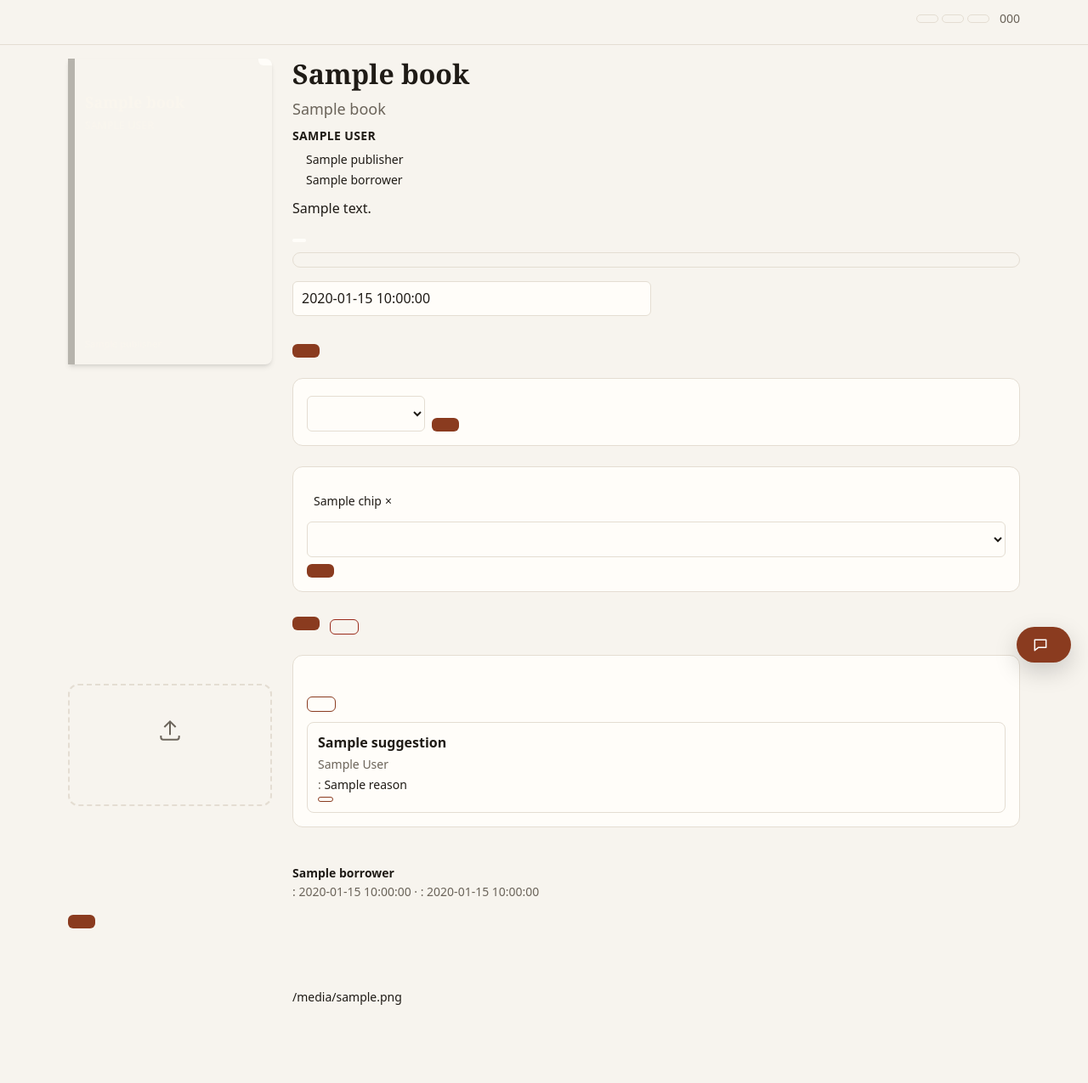
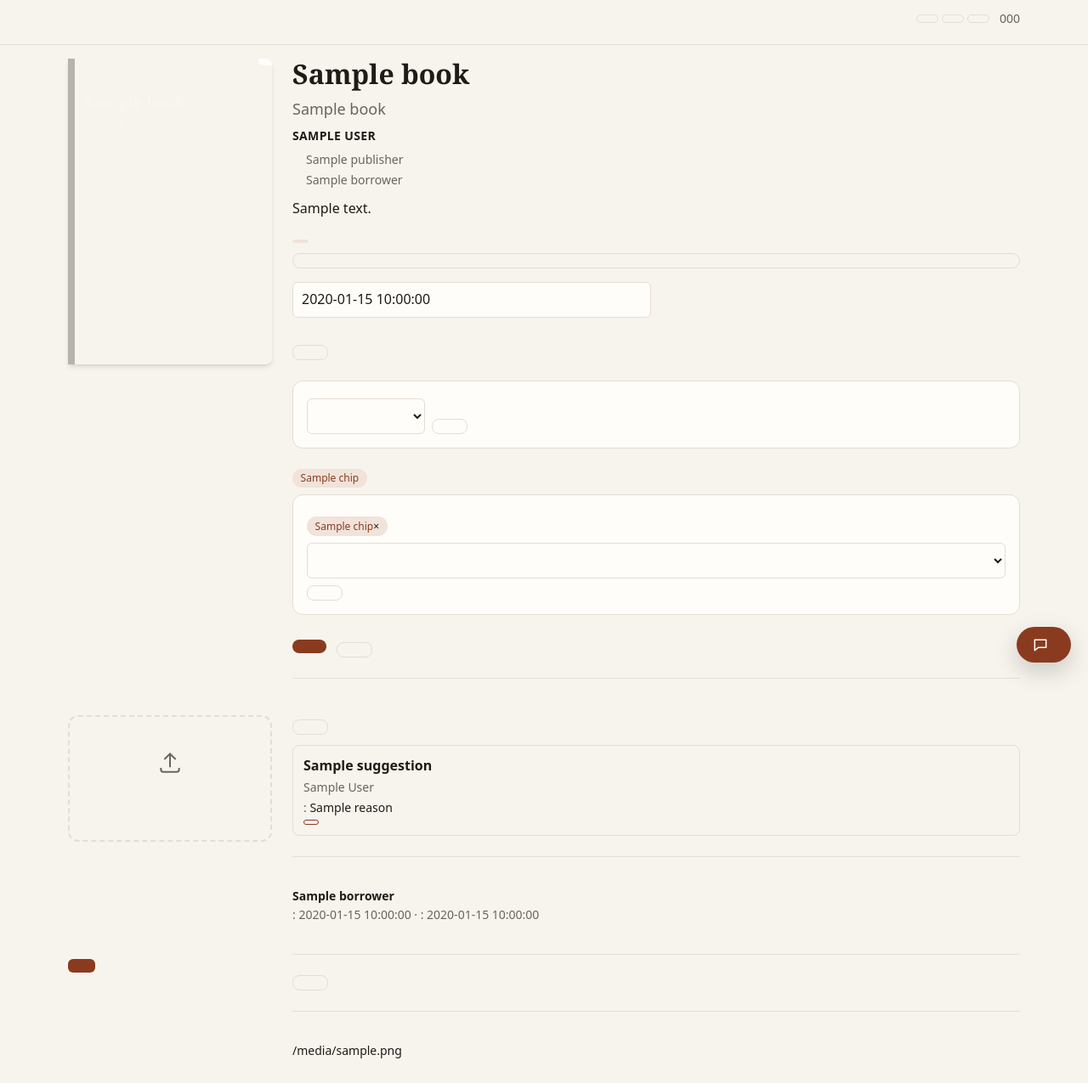
Before and after one commit to ozlemhakdagli/my_library, a Python web app: template src/library/web/templates/detail.html in a window 1280 px wide. Shown: the whole page at 85% size. Before the commit the page ends 1183 px from the top, so only its background shows below. Run offline with Jinja, Linux system fonts and the light colour scheme; the template is opened without the code that fills it: most values are stand-ins (such as "Sample title", 1, 10 or a date in 2020).

Commit message:
feat: apply editorial design to the book detail page
Co-Authored-By: Claude Sonnet 5 <noreply@anthropic.com>

```diff
--- a/src/library/web/templates/_shelf.html
+++ b/src/library/web/templates/_shelf.html
@@ -1,5 +1,11 @@
-<div id="shelf-block" class="grid gap-3 rounded-xl border border-line bg-surface p-4">
-  <form method="post" action="/books/{{ book_id }}/shelf" hx-post="/books/{{ book_id }}/shelf" hx-target="#shelf-block" hx-swap="outerHTML" class="flex flex-wrap items-end gap-2">
+<div id="shelf-block" class="grid gap-2">
+  {% set shelf_name %}{% for shelf in shelves if shelf.id == shelf_id %}{{ shelf.name }}{% endfor %}{% endset %}
+  {% if shelf_name %}
+  <div class="flex flex-wrap gap-2">
+    <span class="badge max-w-full truncate">{{ shelf_name }}</span>
+  </div>
+  {% endif %}
+  <form method="post" action="/books/{{ book_id }}/shelf" hx-post="/books/{{ book_id }}/shelf" hx-target="#shelf-block" hx-swap="outerHTML" class="panel flex flex-wrap items-end gap-2">
     <label class="grid gap-1 [&>span]:text-sm [&>span]:text-muted">
       <span>{{ t("field_shelf") }}</span>
       <select name="shelf_id">
@@ -9,7 +15,7 @@
         {% endfor %}
       </select>
     </label>
-    <button type="submit">{{ t("btn_save") }}</button>
+    <button type="submit" class="btn-secondary">{{ t("btn_save") }}</button>
   </form>
   {% if error %}<p class="text-warn">{{ error }}</p>{% endif %}
 </div>
--- a/src/library/web/templates/_status.html
+++ b/src/library/web/templates/_status.html
@@ -9,7 +9,7 @@
 <div id="status-{{ book.id }}" class="grid gap-3">
   {% if status_strip %}
   <div class="flex flex-wrap items-center gap-2">
-    <span class="inline-block rounded-full bg-surface px-2 py-0.5 text-xs text-muted">{{ t("status_" ~ current) }}</span>
+    <span class="badge">{{ t("status_" ~ current) }}</span>
   </div>
   <form method="post" action="/books/{{ book.id }}/status" role="group" aria-label="{{ t('status_group_label') }}"
         class="flex w-full gap-1 rounded-full border border-line p-1">
@@ -34,8 +34,8 @@
       <input type="text" name="finished_on" value="{{ book.finished_on or '' }}" placeholder="YYYY-MM-DD" aria-describedby="date-help">
     </label>
     {% endif %}
-    <p id="date-help" class="text-sm text-muted sm:col-span-2">{{ t("date_help") }}</p>
-    <div class="sm:col-span-2"><button type="submit">{{ t("btn_save_dates") }}</button></div>
+    <p id="date-help" class="meta sm:col-span-2">{{ t("date_help") }}</p>
+    <div class="sm:col-span-2"><button type="submit" class="btn-secondary">{{ t("btn_save_dates") }}</button></div>
   </form>
   {% endif %}
   {% endif %}
--- a/src/library/web/templates/_types.html
+++ b/src/library/web/templates/_types.html
@@ -1,11 +1,17 @@
-<div id="types-block" class="grid gap-3 rounded-xl border border-line bg-surface p-4">
-  <h2>{{ t("field_types") }}</h2>
+<div id="types-block" class="grid gap-2">
+  {% if chips %}
+  <div class="flex flex-wrap gap-2">
+    {% for chip in chips %}<span class="badge max-w-full truncate">{{ chip.name }}</span>{% endfor %}
+  </div>
+  {% endif %}
+  <div class="panel grid gap-2">
+    <p class="eyebrow">{{ t("field_types") }}</p>
     {% if error %}<p class="text-warn">{{ error }}</p>{% endif %}
     <div class="flex flex-wrap gap-2">
       {% for chip in chips %}
       <form method="post" action="/books/{{ book_id }}/types" hx-post="/books/{{ book_id }}/types" hx-target="#types-block" hx-swap="outerHTML" class="inline">
         {% for other in chips if other.id != chip.id %}<input type="hidden" name="type_id" value="{{ other.id }}">{% endfor %}
-      <span class="inline-flex items-center gap-1 rounded-full bg-surface px-2 py-0.5 text-sm [&_button]:bg-transparent [&_button]:p-0 [&_button]:text-ink">{{ chip.name }}<button type="submit" aria-label="{{ t('btn_remove') }}" title="{{ t('btn_remove') }}">&times;</button></span>
+        <span class="badge max-w-full truncate [&_button]:bg-transparent [&_button]:p-0 [&_button]:text-ink">{{ chip.name }}<button type="submit" aria-label="{{ t('btn_remove') }}" title="{{ t('btn_remove') }}">&times;</button></span>
       </form>
       {% endfor %}
     </div>
@@ -18,7 +24,8 @@
         <option value="{{ type.id }}">{{ type.name }}</option>
         {% endfor %}
       </select>
-    <button type="submit">{{ t("btn_add") }}</button>
+      <button type="submit" class="btn-secondary">{{ t("btn_add") }}</button>
     </form>
     {% endif %}
   </div>
+</div>
--- a/src/library/web/templates/detail.html
+++ b/src/library/web/templates/detail.html
@@ -6,11 +6,11 @@
   <div class="mx-auto grid w-full max-w-60 gap-3 md:mx-0">
     {% include "_cover.html" %}
     <form method="post" action="/books/{{ book.id }}/cover" enctype="multipart/form-data" class="grid gap-2">
-      <div class="grid gap-1 text-sm text-muted">
+      <div class="grid gap-1 meta">
         <span>{{ t("cover_change") }}</span>
         {{ dropzone(t, t("cover_drop_replace"), help_id="cover-change-help") }}
       </div>
-      <p id="cover-change-help" class="text-sm text-muted">{{ t("cover_help") }}</p>
+      <p id="cover-change-help" class="meta">{{ t("cover_help") }}</p>
       {% if cover_error %}<p class="text-sm text-danger" role="alert">{{ cover_error }}</p>{% endif %}
       <div><button type="submit">{{ t("cover_upload") }}</button></div>
     </form>
@@ -18,17 +18,17 @@
 
   <div class="grid min-w-0 content-start gap-6">
     <header class="grid gap-2">
-      <h1 class="font-serif">{{ book.title }}</h1>
+      <h1>{{ book.title }}</h1>
       {% if book.subtitle %}<p class="text-lg text-muted">{{ book.subtitle }}</p>{% endif %}
       <p class="text-sm font-semibold uppercase tracking-wide">{{ book.authors | join("; ") or t("unknown") }}</p>
-      <dl class="grid grid-cols-[max-content_minmax(0,1fr)] gap-x-4 gap-y-1 text-sm">
-        <dt class="text-muted">{{ t("field_publisher") }}</dt>
+      <dl class="meta grid grid-cols-[max-content_minmax(0,1fr)] gap-x-4 gap-y-1">
+        <dt>{{ t("field_publisher") }}</dt>
         <dd>{{ book.publisher or t("unknown") }}</dd>
-        <dt class="text-muted">{{ t("field_loan") }}</dt>
+        <dt>{{ t("field_loan") }}</dt>
         <dd>{% if book.loan %}{{ book.loan.borrower }}{% else %}{{ t("not_on_loan") }}{% endif %}</dd>
       </dl>
       {% if book.review_status == "needs review" %}
-      <p><span class="inline-block rounded-full bg-warn-bg px-2 py-0.5 text-xs text-warn">{{ t("needs_review") }}</span></p>
+      <p><span class="badge badge-warn">{{ t("needs_review") }}</span></p>
       {% endif %}
       {% if book.note %}<p class="whitespace-pre-line pt-1">{{ book.note }}</p>{% endif %}
     </header>
@@ -43,44 +43,41 @@
     {% include "_types.html" %}
 
     <div class="flex flex-wrap items-center gap-3">
-      <a href="/books/{{ book.id }}/edit?lang={{ lang }}"
-         class="inline-flex items-center rounded-md bg-accent px-4 py-2 text-bg no-underline">{{ t("btn_edit") }}</a>
+      <a href="/books/{{ book.id }}/edit?lang={{ lang }}" class="btn-primary no-underline">{{ t("btn_edit") }}</a>
       <form method="post" action="/books/{{ book.id }}/delete" onsubmit='return confirm({{ t("book_delete_confirm")|tojson }});'>
-        <button type="submit" class="border border-danger bg-transparent text-danger">{{ t("btn_delete") }}</button>
+        <button type="submit" class="btn-secondary !text-danger">{{ t("btn_delete") }}</button>
       </form>
     </div>
 
-    <section class="grid gap-3 rounded-xl border border-line bg-surface p-4" aria-labelledby="suggest-title">
-      <h2 id="suggest-title" class="font-serif">{{ t("suggest_title") }}</h2>
-      <p class="text-sm text-muted">{{ t("suggest_help") }}</p>
+    <section class="section grid gap-3" aria-labelledby="suggest-title">
+      <p id="suggest-title" class="eyebrow">{{ t("suggest_title") }}</p>
+      <p class="meta">{{ t("suggest_help") }}</p>
       <form method="post" action="/books/{{ book.id }}/suggest" hx-post="/books/{{ book.id }}/suggest"
             hx-target="#suggestions-result" hx-swap="outerHTML">
-        <button type="submit" class="border border-accent bg-transparent text-accent">{{ t("suggest_btn") }}</button>
+        <button type="submit" class="btn-secondary">{{ t("suggest_btn") }}</button>
       </form>
       {% include "_suggestions.html" %}
     </section>
 
-    <section class="grid gap-2">
-      <h2 class="font-serif">{{ t("loan_history_title") }}</h2>
+    <section class="section grid gap-2">
+      <p class="eyebrow">{{ t("loan_history_title") }}</p>
       {% if loans %}
       <ul class="divide-y divide-line">
         {% for loan in loans %}
         <li class="grid gap-0.5 py-3 text-sm [overflow-wrap:anywhere]">
           <span class="font-semibold">{{ loan.borrower }}</span>
-          <span class="text-muted">{{ t("loan_lent_on") }}: {{ loan.lent_on }}{% if loan.returned_on %} · {{ t("loan_returned_on") }}: {{ loan.returned_on }}{% endif %}</span>
+          <span class="meta">{{ t("loan_lent_on") }}: {{ loan.lent_on }}{% if loan.returned_on %} · {{ t("loan_returned_on") }}: {{ loan.returned_on }}{% endif %}</span>
         </li>
         {% endfor %}
       </ul>
       {% else %}
-      <p class="text-muted">{{ t("loan_empty") }}</p>
+      <p class="meta">{{ t("loan_empty") }}</p>
       {% endif %}
     </section>
 
-    <div>
-      <button type="button" data-dialog-open="history-dialog" class="btn-plain font-serif text-[1.25rem] font-semibold underline decoration-dotted underline-offset-4">
-        {{ t("history_title") }}
-      </button>
-    </div>
+    <section class="section grid gap-2">
+      <div><button type="button" data-dialog-open="history-dialog" class="btn-secondary">{{ t("history_title") }}</button></div>
+    </section>
     <dialog id="history-dialog" class="history-dialog w-[calc(100%-2rem)] max-w-lg rounded-xl border border-line bg-surface p-0 text-ink">
       <div class="flex items-center justify-between gap-3 border-b border-line p-4">
         <h2 class="font-serif text-[1.25rem] font-semibold">{{ t("history_title") }}</h2>
@@ -106,8 +103,8 @@
       </div>
     </dialog>
 
-    <section class="grid gap-2">
-      <h2 class="font-serif">{{ t("photos_title") }}</h2>
+    <section class="section grid gap-2">
+      <p class="eyebrow">{{ t("photos_title") }}</p>
       {% if photos %}
       <ul class="divide-y divide-line">
         {% for photo in photos %}
@@ -115,7 +112,7 @@
         {% endfor %}
       </ul>
       {% else %}
-      <p class="text-muted">{{ t("photos_empty") }}</p>
+      <p class="meta">{{ t("photos_empty") }}</p>
       {% endif %}
     </section>
   </div>
```
Also changed, not shown: src/library/web/static/app.css. Lines whose indentation alone changed are shown as unchanged.
